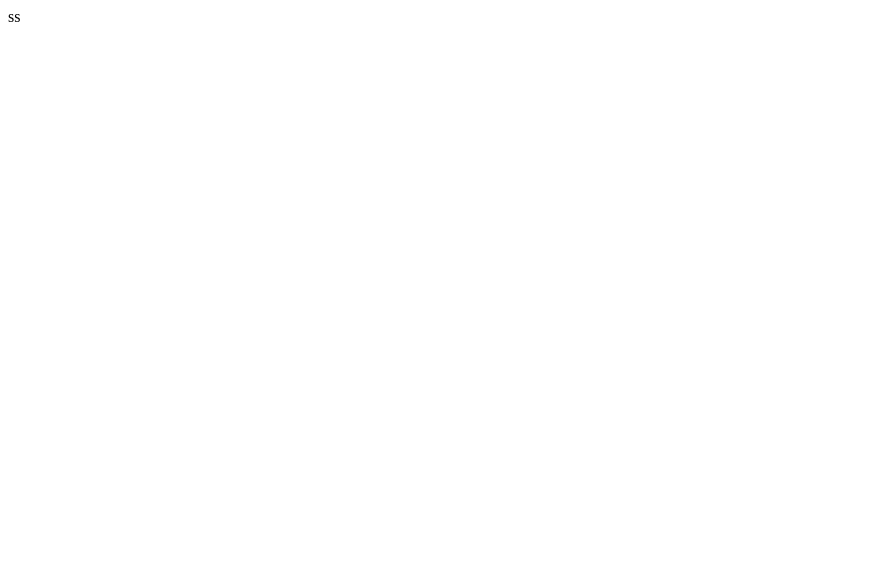
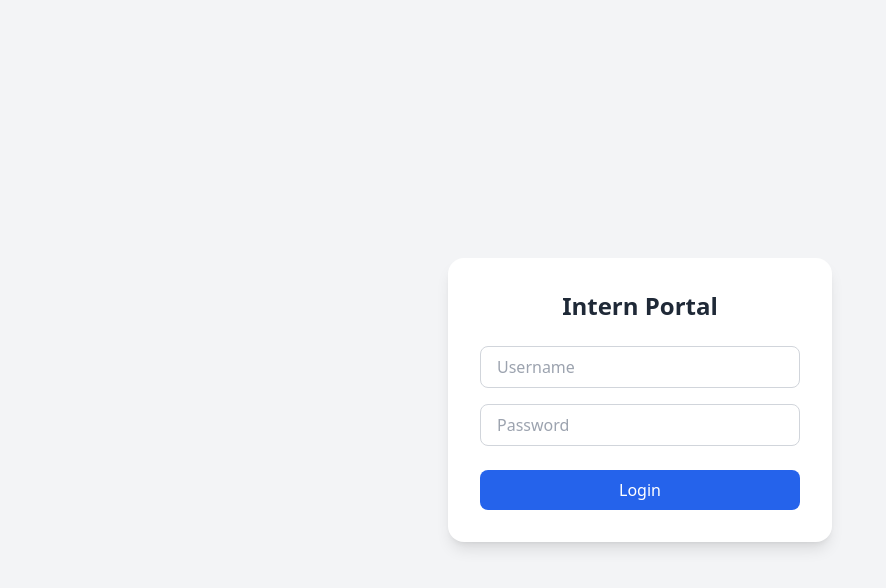
Before and after one commit to teju0051/intern-portal, a plain HTML site: page frontend/index.html in a window 1280 px wide. Shown: the whole page, without its empty margins (0-886 px from the left). Drawn offline with nearby package versions, Linux system fonts and the light colour scheme.

Commit message:
Update index.html

```diff
--- a/frontend/index.html
+++ b/frontend/index.html
@@ -1 +1,36 @@
-ss
+<!DOCTYPE html>
+<html lang="en" class="h-full bg-gray-100">
+<head>
+  <meta charset="UTF-8" />
+  <meta name="viewport" content="width=device-width, initial-scale=1.0"/>
+  <title>Intern Login</title>
+  <script src="https://cdn.tailwindcss.com"></script>
+</head>
+<body class="h-full flex items-center justify-center">
+
+  <div class="bg-white p-8 rounded-2xl shadow-lg w-full max-w-sm">
+    <h2 class="text-2xl font-bold text-center text-gray-800 mb-6">Intern Portal</h2>
+
+    <input
+      type="text"
+      placeholder="Username"
+      class="w-full px-4 py-2 mb-4 border border-gray-300 rounded-lg focus:outline-none focus:ring-2 focus:ring-blue-500"
+    />
+
+    <input
+      type="password"
+      placeholder="Password"
+      class="w-full px-4 py-2 mb-6 border border-gray-300 rounded-lg focus:outline-none focus:ring-2 focus:ring-blue-500"
+    />
+
+    <a href="dashboard.html">
+      <button
+        class="w-full bg-blue-600 hover:bg-blue-700 text-white py-2 rounded-lg transition duration-200"
+      >
+        Login
+      </button>
+    </a>
+  </div>
+
+</body>
+</html>
```
